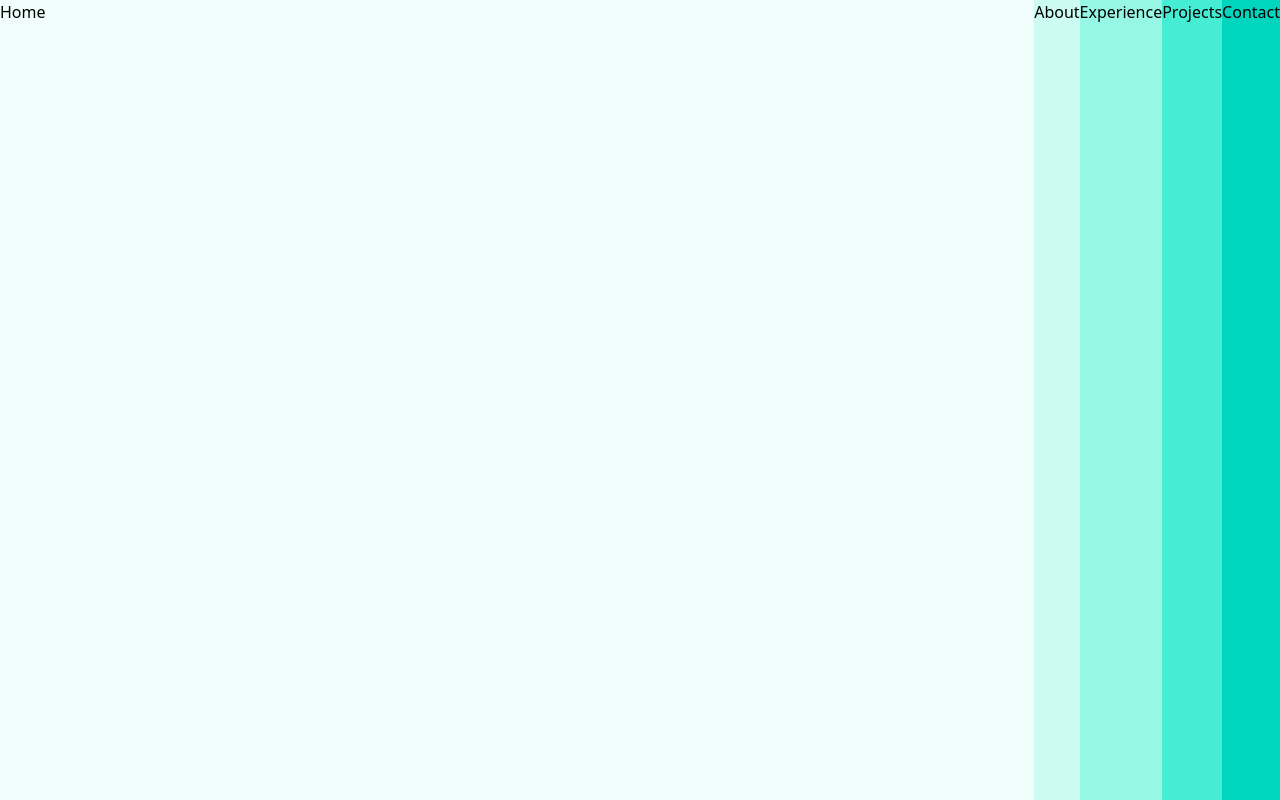
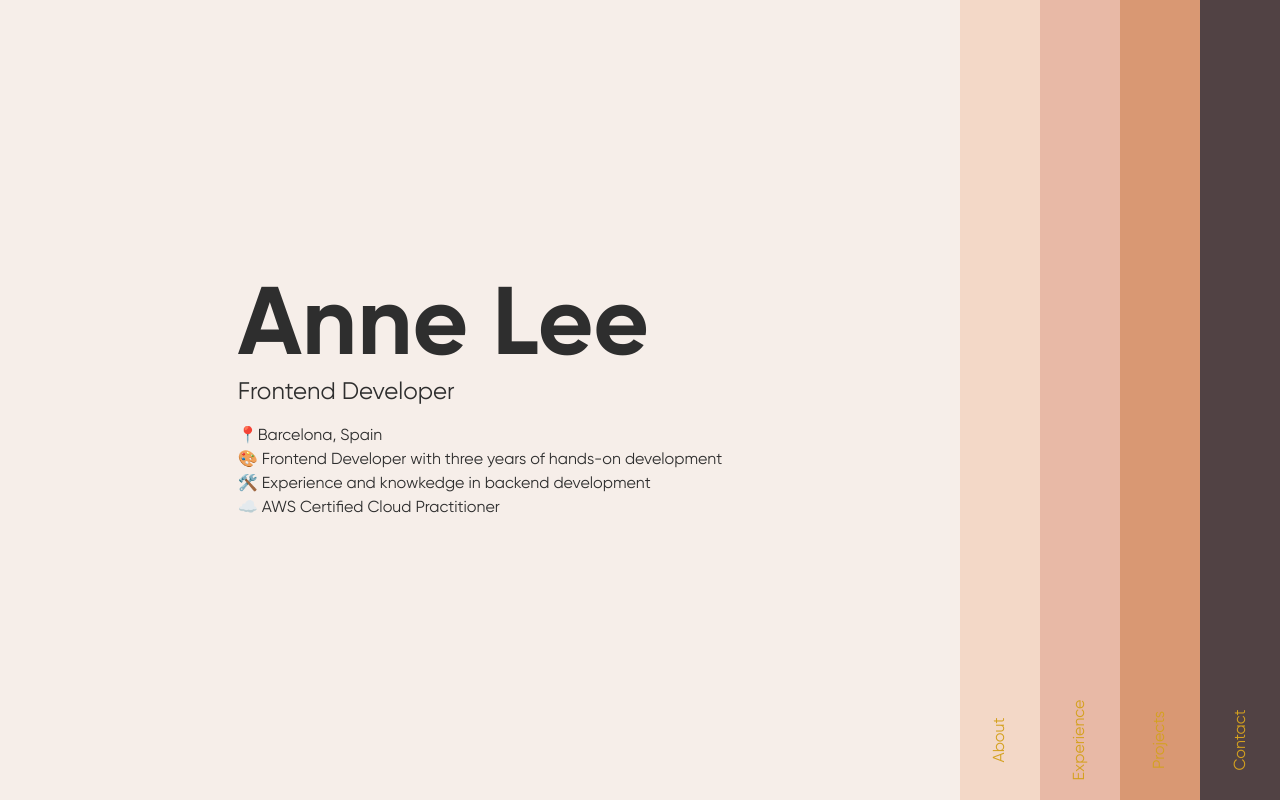
Before and after one commit to anne-mfl/portfolio-v3, a React (Vite) app: page / in a window 1280 px wide. Built offline with nearby package versions, Linux system fonts and the light colour scheme.

Commit message:
layout refactored and home page update

```diff
--- a/src/App.jsx
+++ b/src/App.jsx
@@ -3,18 +3,20 @@ import { BrowserRouter, Routes, Route, Link } from 'react-router-dom';
 import './App.css'
 import Home from 'pages/Home'
 import About from 'pages/About'
-import Layout from 'src/layout/Layout';
+import BaseLayout from 'src/layout/BaseLayout';
 import Projects from 'pages/Projects'
 
 function App() {
 
   return (
     <BrowserRouter>
-      <Routes>
-        <Route path="/" element={<Layout />} />
-        <Route path="/about" element={<About />} />
-        <Route path="/projects" element={<Projects />} />
-      </Routes>
+      <div className='font-gilroy'>
+        <Routes>
+          <Route path="/" element={<BaseLayout />} />
+          {/* <Route path="/about" element={<About />} />
+        <Route path="/projects" element={<Projects />} /> */}
+        </Routes>
+      </div>
     </BrowserRouter>
   )
 }
--- a/src/layout/Layout.jsx
+++ b/src/layout/BaseLayout.jsx
@@ -5,7 +5,7 @@ import Experience from 'pages/Experience'
 import Projects from 'pages/Projects'
 import Contact from 'pages/Contact'
 
-const Layout = () => {
+const BaseLayout = () => {
 
   const [activePage, setActivePage] = useState('Home')
 
@@ -20,4 +20,4 @@ const Layout = () => {
   )
 }
 
-export default Layout
+export default BaseLayout
--- /dev/null
+++ b/src/layout/PageLayout.jsx
@@ -0,0 +1,46 @@
+import React from 'react'
+
+const PageLayout = ({ children, activePage, setActivePage, thisPage }) => {
+  return (
+    <div
+      className={`min-h-screen duration-500 ease-out
+        ${activePage === thisPage ? 'flex-1' : 'w-20 h-screen'}
+
+         ${thisPage === 'Home' && 'bg-[#F6EEE9] text-[#2e2e2e]'}
+         ${thisPage === 'About' && 'bg-[#F3D8C7] text-[#2e2e2e]'}
+         ${thisPage === 'Experience' && 'bg-[#E8B9A6] text-[#2e2e2e]'}
+         ${thisPage === 'Projects' && 'bg-[#D99873] text-[#2e2e2e]'}
+         ${thisPage === 'Contact' && 'bg-[#514244] text-[#fdfcfb]'}
+        `}
+
+      // ${thisPage === 'Home' && 'bg-[#F6EEE9] text-[#2E4638]'}
+      // ${thisPage === 'About' && 'bg-[#F3D8C7] text-[#2e2e2e]'}
+      // ${thisPage === 'Experience' && 'bg-[#E8B9A6] text-[#2e2e2e]'}
+      // ${thisPage === 'Projects' && 'bg-[#D99873] text-[#2e2e2e]'}
+      // ${thisPage === 'Contact' && 'bg-[#514244] text-[#fdfcfb]'}
+
+      // ${thisPage === 'Home' && 'bg-[#F4EDE4] text-[#2E4638]'}
+      // ${thisPage === 'About' && 'bg-[#E7D8C9] text-[#2e2e2e]'}
+      // ${thisPage === 'Experience' && 'bg-[#D3C6B3] text-[#2e2e2e]'}
+      // ${thisPage === 'Projects' && 'bg-[#C1A78C] text-[#2e2e2e]'}
+      // ${thisPage === 'Contact' && 'bg-[#4A4E46] text-[#fdfcfb]'}
+
+      // ${thisPage === 'Home' && 'bg-[#E6E4F6] text-[#2e2e2e]'}
+      // ${thisPage === 'About' && 'bg-[#D2E9E1] text-[#2e2e2e]'}
+      // ${thisPage === 'Experience' && 'bg-[#EAD7C2] text-[#2e2e2e]'}
+      // ${thisPage === 'Projects' && 'bg-[#E9C4C2] text-[#2e2e2e]'}
+      // ${thisPage === 'Contact' && 'bg-[#332940] text-[#fdfcfb]'}
+      onClick={() => setActivePage(thisPage)}
+    >
+      {
+        thisPage === activePage
+          ? <div className='w-full'>{children}</div>
+          : <div className='h-full flex justify-center items-end'>
+            <h1 className='text-[#D4A11F] -rotate-90 my-12'>{thisPage}</h1>
+          </div>
+      }
+    </div>
+  )
+}
+
+export default PageLayout
--- a/src/pages/About.jsx
+++ b/src/pages/About.jsx
@@ -1,13 +1,19 @@
 import React from 'react'
+import PageLayout from 'layout/PageLayout'
 
-const About = ({activePage, setActivePage}) => {
+const About = ({ activePage, setActivePage }) => {
   return (
-    <div
-    className={`bg-teal-100 h-screen ${activePage === 'About' ? 'flex-1' : ''}`}
-    onClick={() => setActivePage('About')}
-    >
-      About
+    // <div
+    //   className={`bg-teal-100 h-screen duration-300 ${activePage === 'About' ? 'flex-1' : 'w-20'}`}
+    //   onClick={() => setActivePage('About')}
+    // >
+    //   About
+    // </div>
+    <PageLayout activePage={activePage} setActivePage={setActivePage} thisPage={'About'}>
+      <div>
+        About meeee
       </div>
+    </PageLayout>
   )
 }
 
--- a/src/pages/Contact.jsx
+++ b/src/pages/Contact.jsx
@@ -1,13 +1,20 @@
 import React from 'react'
+import PageLayout from 'layout/PageLayout'
+
 
 const Contact = ({ activePage, setActivePage }) => {
   return (
-    <div
-      className={`bg-teal-400 h-screen ${activePage === 'Contact' ? 'flex-1' : ''}`}
-      onClick={() => setActivePage('Contact')}
-    >
-      Contact
-    </div>
+    // <div
+    //   className={`bg-teal-400 h-screen duration-300 ${activePage === 'Contact' ? 'flex-1' : 'w-20'}`}
+    //   onClick={() => setActivePage('Contact')}
+    // >
+    //   Contact
+    // </div>
+    <PageLayout activePage={activePage} setActivePage={setActivePage} thisPage={'Contact'}>
+      <div>
+        Contact
+      </div>
+    </PageLayout>
   )
 }
 
--- a/src/pages/Experience.jsx
+++ b/src/pages/Experience.jsx
@@ -1,13 +1,19 @@
 import React from 'react'
+import PageLayout from 'layout/PageLayout'
 
 const Experience = ({ activePage, setActivePage }) => {
   return (
-    <div
-      className={`bg-teal-200 h-screen ${activePage === 'Experience' ? 'flex-1' : ''}`}
-      onClick={() => setActivePage('Experience')}
-    >
-      Experience
-    </div>
+    // <div
+    //   className={`bg-teal-200 h-screen duration-300 ${activePage === 'Experience' ? 'flex-1' : 'w-20'}`}
+    //   onClick={() => setActivePage('Experience')}
+    // >
+    //   Experience
+    // </div>
+    <PageLayout activePage={activePage} setActivePage={setActivePage} thisPage={'Experience'}>
+      <div>
+        Experience
+      </div>
+    </PageLayout>
   )
 }
 
--- a/src/pages/Home.jsx
+++ b/src/pages/Home.jsx
@@ -1,13 +1,22 @@
 import React from 'react'
+import PageLayout from 'layout/PageLayout'
 
 const Home = ({ activePage, setActivePage }) => {
   return (
-    <div
-      className={`bg-teal-50 h-screen ${activePage === 'Home' ? 'flex-1' : ''}`}
-      onClick={() => setActivePage('Home')}
-    >
-      Home
-    </div>
+    <PageLayout activePage={activePage} setActivePage={setActivePage} thisPage={'Home'}>
+      <div className='w-full h-screen flex justify-center items-center'>
+        <main className=''>
+          <h1 className='text-8xl font-bold'>Anne Lee</h1>
+          <h2 className='text-2xl mb-4'>Frontend Developer</h2>
+          <ul className='[&>li]:list-none'>
+            <li> 📍Barcelona, Spain</li>
+            <li> 🎨 Frontend Developer with three years of hands-on development</li>
+            <li> 🛠️ Experience and knowkedge in backend development</li>
+            <li> ☁️ AWS Certified Cloud Practitioner</li>
+          </ul>
+        </main>
+      </div>
+    </PageLayout>
   )
 }
 
--- a/src/pages/Projects.jsx
+++ b/src/pages/Projects.jsx
@@ -1,13 +1,20 @@
 import React from 'react'
+import PageLayout from 'layout/PageLayout'
+
 
 const Projects = ({ activePage, setActivePage }) => {
   return (
-    <div
-      className={`bg-teal-300 h-screen ${activePage === 'Projects' ? 'flex-1' : ''}`}
-      onClick={() => setActivePage('Projects')}
-    >
-      Projects
-    </div>
+    // <div
+    //   className={`bg-teal-300 h-screen duration-300 ${activePage === 'Projects' ? 'flex-1' : 'w-20'}`}
+    //   onClick={() => setActivePage('Projects')}
+    // >
+    //   Projects
+    // </div>
+    <PageLayout activePage={activePage} setActivePage={setActivePage} thisPage={'Projects'}>
+      <div>
+        Projects
+      </div>
+    </PageLayout>
   )
 }
 
--- a/vite.config.js
+++ b/vite.config.js
@@ -13,6 +13,7 @@ export default defineConfig({
       src: "/src",
       components: "/src/components",
       pages: "/src/pages",
+      layout: "/src/layout",
     },
   },
 })
```
